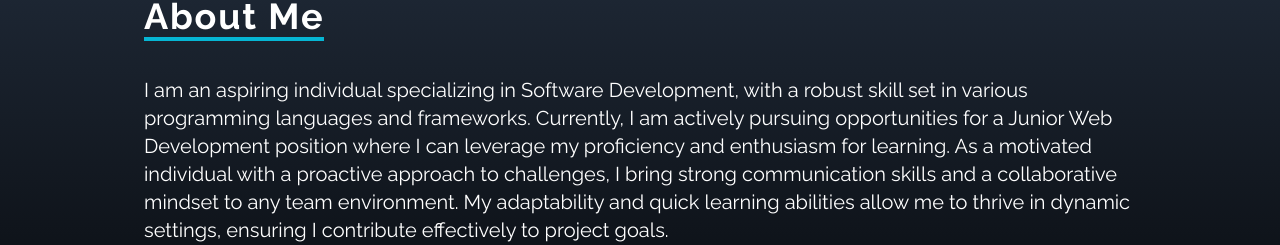
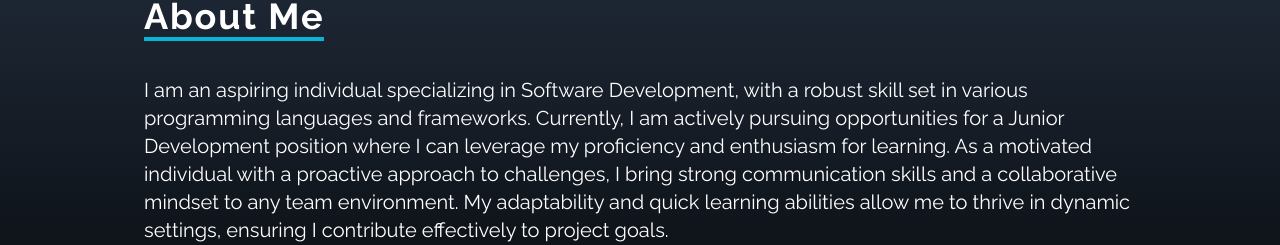
Before and after one commit to yusrinelson/my-portfolio, a React (Vite) app: page / in a window 1280 px wide. Shown: the part 707-952 px from the top of the page. Built offline with nearby package versions, Linux system fonts and the light colour scheme.

Commit message:
fixed typo

```diff
--- a/src/components/About.jsx
+++ b/src/components/About.jsx
@@ -10,8 +10,7 @@ const About = () => {
         </div>
         <p className="mt-2 md:text-xl">
           I am an aspiring individual specializing in Software
-          Development, with a robust skill set in various programming languages and frameworks. Currently, I am actively pursuing opportunities for a Junior
-          Web Development position where I can leverage my proficiency and
+          Development, with a robust skill set in various programming languages and frameworks. Currently, I am actively pursuing opportunities for a Junior Development position where I can leverage my proficiency and
           enthusiasm for learning. As a motivated individual with a proactive
           approach to challenges, I bring strong communication skills and a
           collaborative mindset to any team environment. My adaptability and
```
